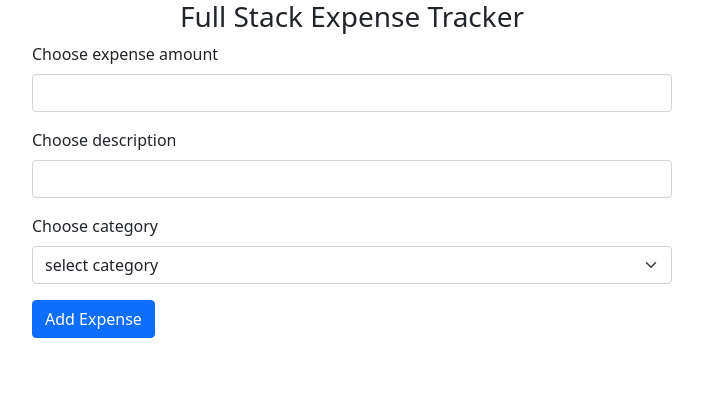
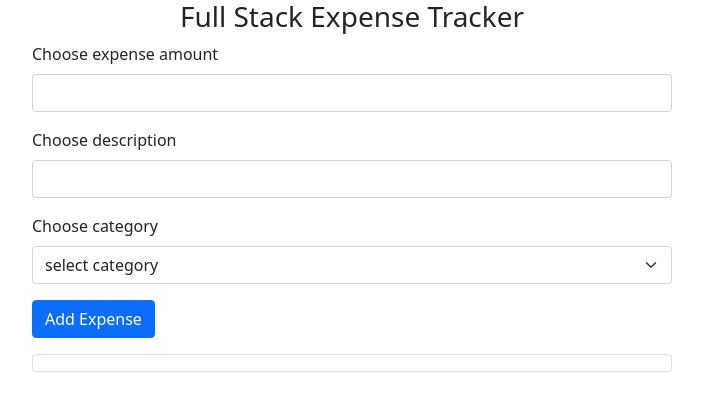
Before and after one commit to Vishal101022/expense-tracker-localstorage, a plain HTML site: page index.html in a window 1280 px wide. Shown: the full height of the page, 288-991 px from the left. Drawn offline with nearby package versions, Linux system fonts and the light colour scheme; no server answers.

Commit message:
Add style

```diff
--- a/index.html
+++ b/index.html
@@ -43,7 +43,7 @@
       </select>
       <button type="submit" class="btn btn-primary mt-3">Add Expense</button>
     </form>
-    <ul class="w-50 mx-auto mt-3 "></ul>
+    <ul class="w-50 mx-auto mt-3 list-group-item list-group"></ul>
   </body>
   <script src="script.js"></script>
   <script src="https://cdn.jsdelivr.net/npm/axios/dist/axios.min.js"></script>
```
